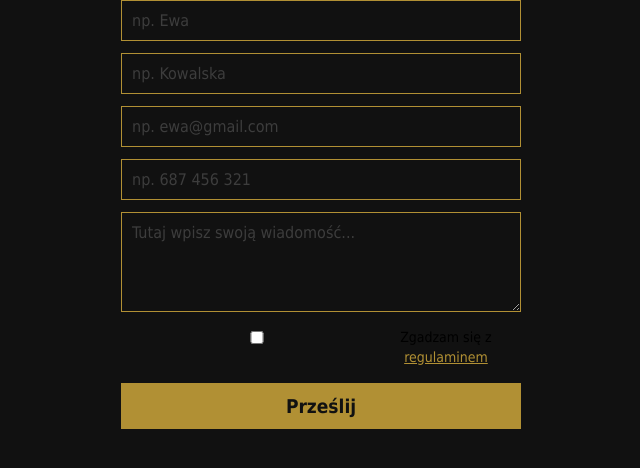
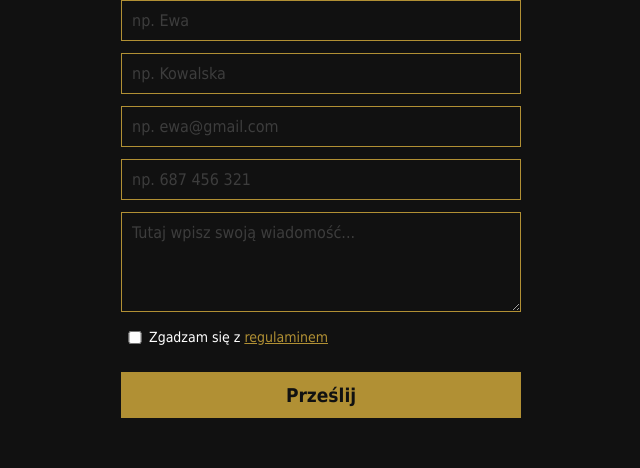
Before and after one commit to Sadus9999/formularz_czubak, a plain HTML site: page index.html in a window 1280 px wide. Shown: the whole page, without its empty margins (319-959 px from the left). Drawn offline with Linux system fonts and the light colour scheme.

Commit message:
Update index.html

```diff
--- a/index.html
+++ b/index.html
@@ -3,12 +3,14 @@
 <head>
   <meta charset="UTF-8">
   <title>Formularz kontaktowy</title>
+  <meta name="viewport" content="width=device-width, initial-scale=1">
   <style>
-    body {
+    html, body {
       margin: 0;
       padding: 0;
+      height: 100%;
       font-family: Tahoma;
-      background: #111111;
+      background-color: #111111;
     }
 
     form {
@@ -22,7 +24,7 @@
       width: 100%;
       padding: 10px;
       font-size: 16px;
-      color: #111111;
+      color: #FFFFFF;
       border: 1px solid #B19034;
       border-radius: 0;
       background: transparent;
@@ -53,22 +55,29 @@
       min-height: 100px;
     }
 
-    label.checkbox {
-  display: flex;
-  align-items: flex-start; /* <--- zmiana */
+    .checkbox-wrapper {
+       display: grid;
+  grid-template-columns: auto 1fr;
+  align-items: start;
+  gap: 8px;
+  margin-bottom: 16px;
+  color: #FFFFFF;
   font-size: 14px;
-  margin-bottom: 16px;
   line-height: 1.4;
     }
 
-label.checkbox input[type="checkbox"] {
-  margin-top: 3px; /* <--- delikatna korekta */
+    .checkbox-wrapper input[type="checkbox"] {
+      margin-top: 3px;
+      flex-shrink: 0;
     }
 
-    label.checkbox a {
+    .checkbox-wrapper label {
+      display: inline;
+    }
+
+    .checkbox-wrapper a {
       color: #B19034;
       text-decoration: underline;
-      margin-left: 4px;
     }
 
     button {
@@ -91,13 +100,14 @@ label.checkbox input[type="checkbox"] {
     <input type="text" name="last_name" placeholder="np. Kowalska" required>
     <input type="email" name="email" placeholder="np. ewa@gmail.com" required>
     <input type="tel" name="phone" placeholder="np. 687 456 321">
-
     <textarea name="message" placeholder="Tutaj wpisz swoją wiadomość..." required></textarea>
 
-    <label class="checkbox">
-      <input type="checkbox" required>
-      <span style="margin-left: 8px;">Zgadzam się z <a href="/regulamin" target="_blank">regulaminem</a></span>
-    </label>
+    <div class="checkbox-wrapper">
+      <input type="checkbox" id="zgoda" required>
+      <label for="zgoda">
+        Zgadzam się z <a href="/regulamin" target="_blank">regulaminem</a>
+      </label>
+    </div>
 
     <input type="hidden" name="_subject" value="Nowa wiadomość z formularza">
 
```
